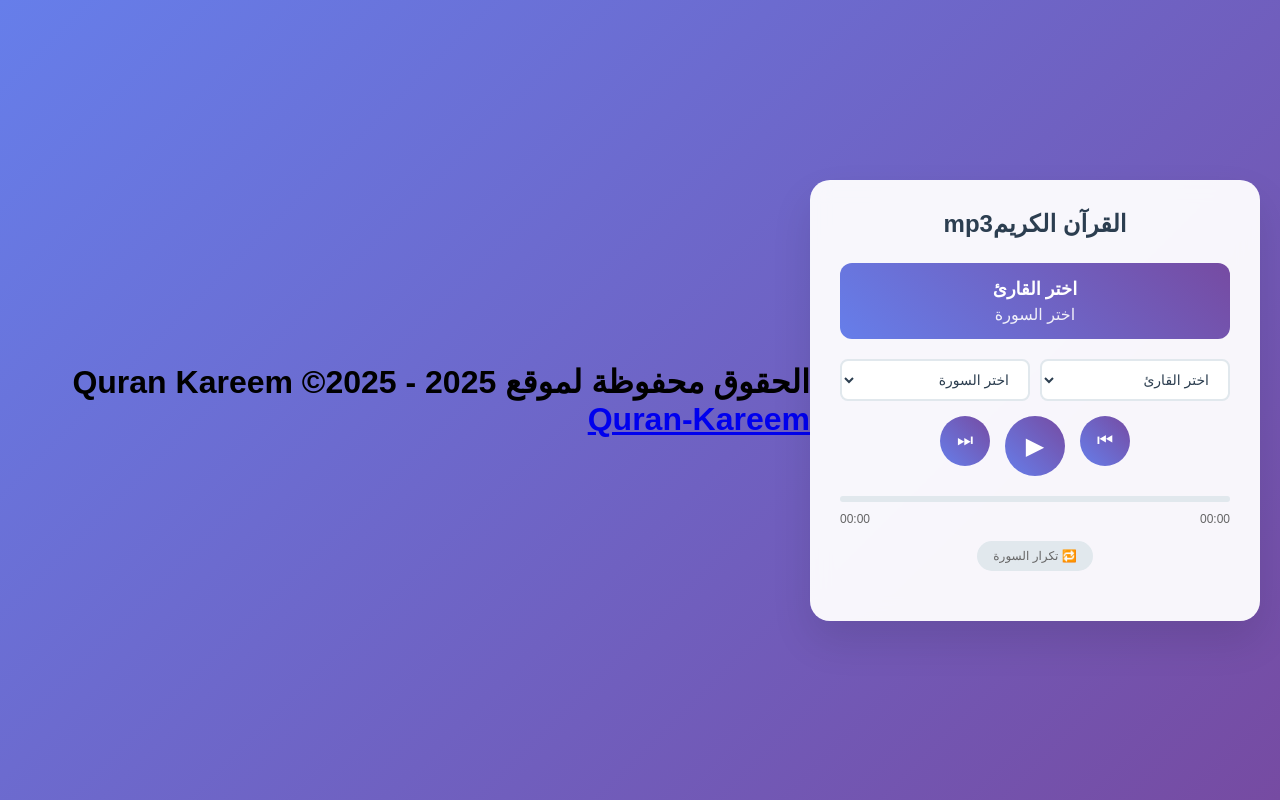
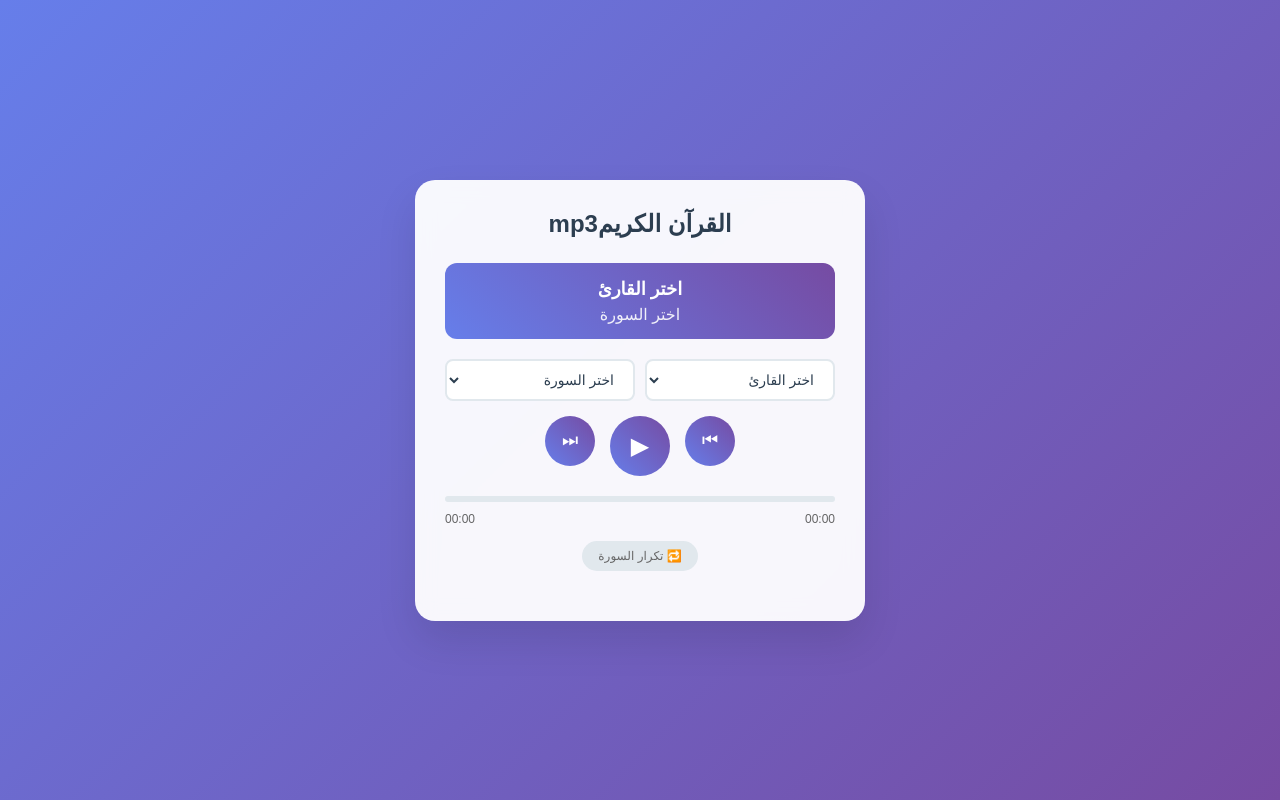
Before and after one commit to zed-u/Quran-Kareem2, a plain HTML site: page index.html in a window 1280 px wide. Drawn offline with Linux system fonts and the light colour scheme.

Commit message:
Update index.html

```diff
--- a/index.html
+++ b/index.html
@@ -597,9 +597,3 @@
     </script>
 </body>
 </html>
-
-
-
-
-
- <h1>الحقوق محفوظة لموقع Quran Kareem &copy;2025 - <script>document.write(new Date().getFullYear());</script> <a href="https://zed-u.github.io/Quran-Kareem/" target="_blank">Quran-Kareem</a></h1>
```
